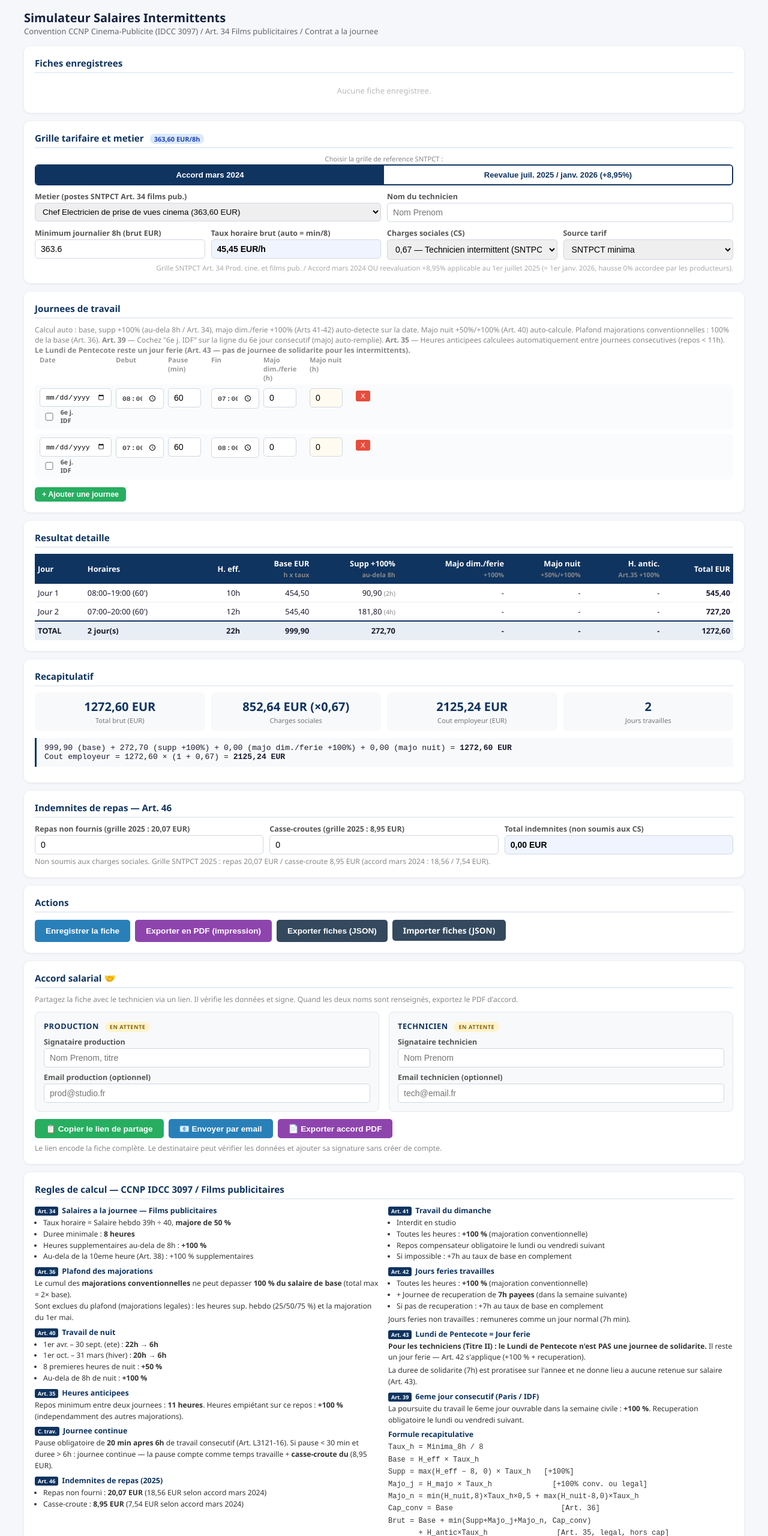
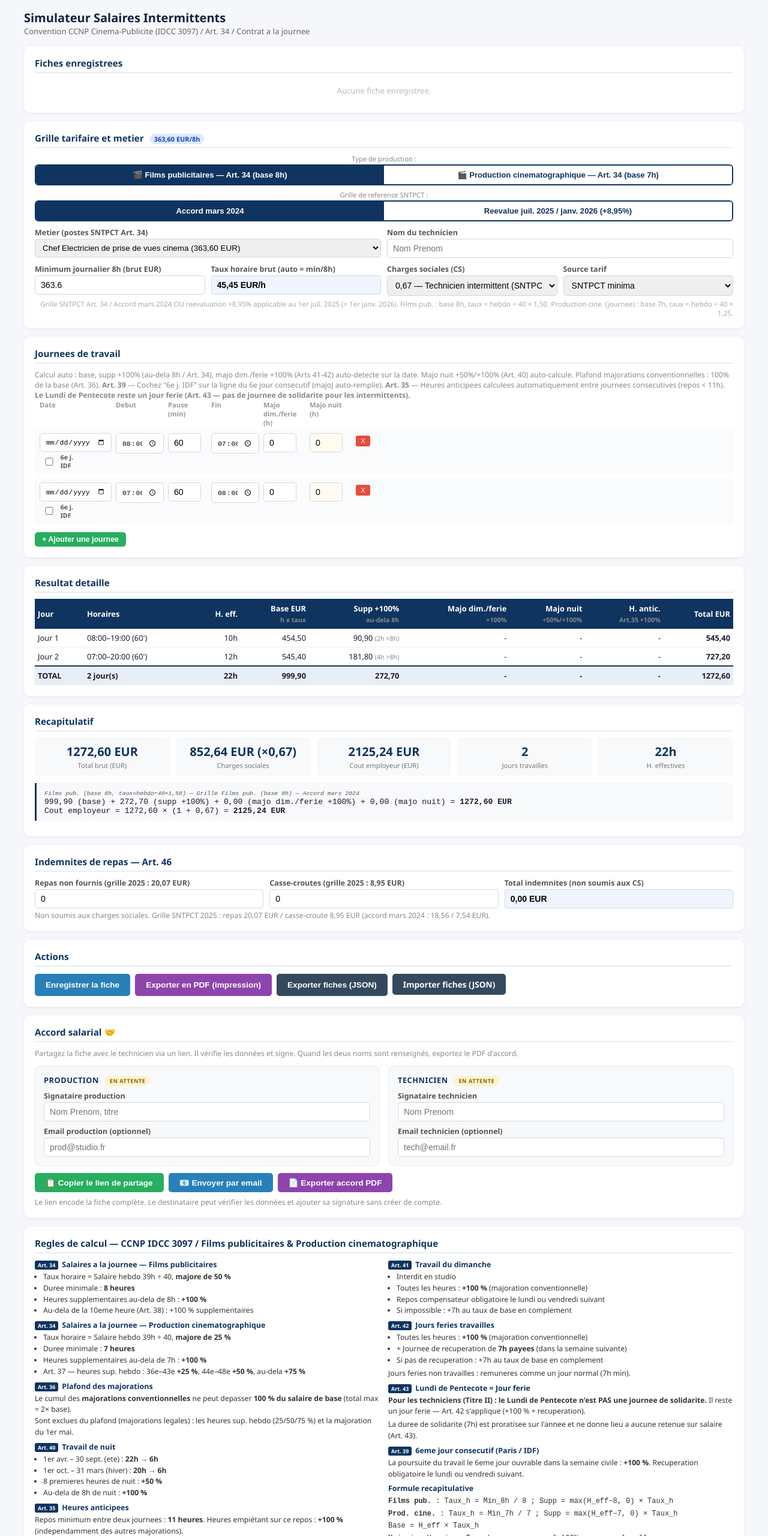
Before and after one commit to fclegoff/simulateur-salaires-ccnp, a plain HTML site: page index.html in a window 1280 px wide. Shown: the top 2560 px of the page at 60% size. Drawn offline with Linux system fonts and the light colour scheme; no server answers.

Commit message:
Lot 4 : extension convention cinéma — type de production + Art. 37
- Ajout toggle "Films publicitaires (base 8h)" / "Production cinématographique (base 7h)"
- Taux horaire dynamique : pub = minima ÷ 40 × 1,50 × 8h / cine = × 1,25 × 7h
- Grille cinéma calculée depuis la base hebdo SNTPCT (×35/48 par rapport à pub)
- calcDay() paramétré par baseH (7 ou 8) — heures sup. au-delà de la base
- Indicateur Art. 37 : total h. effectives affiché, alerte si >39h avec estimation supp.
- Labels dynamiques (badge, th-supp, daily-min, hourly-rate) selon le type actif
- save/load/hash : prodType inclus pour restauration fidèle des fiches
- Règles de calcul enrichies : Art. 34 prod. cine. + Art. 37 hebdo
- Version v4

Co-Authored-By: Claude Sonnet 4.5 <noreply@anthropic.com>

```diff
--- a/index.html
+++ b/index.html
@@ -135,7 +135,7 @@
 
   <div class="no-print">
     <h1>Simulateur Salaires Intermittents</h1>
-    <p class="sub">Convention CCNP Cinema-Publicite (IDCC 3097) / Art. 34 Films publicitaires / Contrat a la journee</p>
+    <p class="sub" id="app-sub">Convention CCNP Cinema-Publicite (IDCC 3097) / Art. 34 / Contrat a la journee</p>
   </div>
 
   <!-- FICHES ENREGISTREES -->
@@ -148,7 +148,13 @@
   <div class="card">
     <h2>Grille tarifaire et metier <span class="rate-badge" id="rate-badge">396,12 EUR/8h</span></h2>
 
-    <p class="grille-label no-print">Choisir la grille de reference SNTPCT :</p>
+    <p class="grille-label no-print">Type de production :</p>
+    <div class="grille-toggle no-print" id="type-toggle" style="margin-bottom:8px;">
+      <button id="btn-type-pub" class="active" onclick="setType('pub')">&#127916; Films publicitaires — Art. 34 (base 8h)</button>
+      <button id="btn-type-cine" onclick="setType('cine')">&#127916; Production cinematographique — Art. 34 (base 7h)</button>
+    </div>
+
+    <p class="grille-label no-print">Grille de reference SNTPCT :</p>
     <div class="grille-toggle no-print" id="grille-toggle">
       <button id="btn-grille-a" class="active" onclick="setGrille('a')">Accord mars 2024</button>
       <button id="btn-grille-b" onclick="setGrille('b')">Reevalue juil. 2025 / janv. 2026 (+8,95%)</button>
@@ -157,7 +163,7 @@
 
     <div class="grid2">
       <div>
-        <label>Metier (postes SNTPCT Art. 34 films pub.)</label>
+        <label id="metier-label-txt">Metier (postes SNTPCT Art. 34)</label>
         <select id="metier-select" class="metier-select no-print" onchange="onMetierChange()"></select>
         <div id="metier-print" style="display:none;font-weight:600;font-size:.9em;padding:4px 0;"></div>
       </div>
@@ -169,11 +175,11 @@
 
     <div class="grid4" style="margin-top:10px;">
       <div>
-        <label>Minimum journalier 8h (brut EUR)</label>
+        <label id="daily-min-label">Minimum journalier 8h (brut EUR)</label>
         <input type="number" id="daily-min" value="396.12" step="0.01" />
       </div>
       <div>
-        <label>Taux horaire brut (auto = min/8)</label>
+        <label id="hourly-rate-label">Taux horaire brut (auto = min/8h)</label>
         <input type="text" id="hourly-rate" readonly style="background:#f0f4ff;font-weight:700;" />
       </div>
       <div>
@@ -197,7 +203,8 @@
       </div>
     </div>
     <p class="src-info no-print">
-      Grille SNTPCT Art. 34 Prod. cine. et films pub. / Accord mars 2024 OU reevaluation +8,95% applicable au 1er juillet 2025 (= 1er janv. 2026, hausse 0% accordee par les producteurs).
+      Grille SNTPCT Art. 34 / Accord mars 2024 OU reevaluation +8,95% applicable au 1er juil. 2025 (= 1er janv. 2026).
+      Films pub. : base 8h, taux = hebdo &divide; 40 &times; 1,50. Production cine. (journee) : base 7h, taux = hebdo &divide; 40 &times; 1,25.
     </p>
   </div>
 
@@ -239,7 +246,7 @@
         <tr>
           <th>Jour</th><th>Horaires</th><th>H. eff.</th>
           <th>Base EUR<br><small>h x taux</small></th>
-          <th>Supp +100%<br><small>au-dela 8h</small></th>
+          <th id="th-supp-label">Supp +100%<br><small>au-dela 8h</small></th>
           <th>Majo dim./ferie<br><small>+100%</small></th>
           <th>Majo nuit<br><small>+50%/+100%</small></th>
           <th>H. antic.<br><small>Art.35 +100%</small></th>
@@ -253,12 +260,14 @@
   <!-- RECAP -->
   <div class="card">
     <h2>Recapitulatif</h2>
-    <div class="recap-grid">
+    <div class="recap-grid" style="grid-template-columns:repeat(5,1fr)">
       <div class="recap-box"><div class="val" id="r-brut">0</div><div class="lbl">Total brut (EUR)</div></div>
       <div class="recap-box"><div class="val" id="r-cs">0</div><div class="lbl">Charges sociales</div></div>
       <div class="recap-box"><div class="val" id="r-cout">0</div><div class="lbl">Cout employeur (EUR)</div></div>
       <div class="recap-box"><div class="val" id="r-jours">0</div><div class="lbl">Jours travailles</div></div>
+      <div class="recap-box" id="r-heures-box"><div class="val" id="r-heures">0h</div><div class="lbl" id="r-heures-lbl">H. effectives</div></div>
     </div>
+    <div id="art37-warn" style="display:none;margin-top:8px;background:#fff8f0;border-left:3px solid #e67e22;padding:7px 12px;border-radius:4px;font-size:.8em;"></div>
     <div id="usd-recap" style="display:none;margin-top:10px;background:#f0f7ff;border-radius:8px;padding:10px 14px;display:none;">
       <div style="display:flex;align-items:baseline;gap:16px;flex-wrap:wrap;">
         <div>
@@ -382,7 +391,7 @@
         <p style="font-size:.72em;color:#555;margin-top:14px;font-style:italic;border-top:1px solid #eee;padding-top:8px;">
           Les parties reconnaissent avoir v&eacute;rifi&eacute; les conditions salariales ci-dessus et les approuvent
           conform&eacute;ment &agrave; la Convention Collective Nationale de la Production Cin&eacute;matographique (CCNP IDCC 3097),
-          &agrave; l&apos;accord SNTPCT Art.&nbsp;34 Films publicitaires et &agrave; ses avenants en vigueur.
+          &agrave; l&apos;accord SNTPCT Art.&nbsp;34 et &agrave; ses avenants en vigueur.
         </p>
       </div>
     </div>
@@ -390,7 +399,7 @@
 
   <!-- ─── REGLES DE CALCUL (imprimables) ──────────────────────────────────── -->
   <div class="card rules-card">
-    <h2>Regles de calcul — CCNP IDCC 3097 / Films publicitaires</h2>
+    <h2>Regles de calcul — CCNP IDCC 3097 / Films publicitaires &amp; Production cinematographique</h2>
     <div class="rules-grid">
 
       <!-- Colonne gauche -->
@@ -406,6 +415,16 @@
         </div>
 
         <div class="rules-article">
+          <h3><span class="art-num">Art. 34</span> Salaires a la journee — Production cinematographique</h3>
+          <ul>
+            <li>Taux horaire = Salaire hebdo 39h &divide; 40, <b>majore de 25 %</b></li>
+            <li>Duree minimale : <b>7 heures</b></li>
+            <li>Heures supplementaires au-dela de 7h : <b>+100 %</b></li>
+            <li>Art. 37 — heures sup. hebdo : 36e&ndash;43e <b>+25 %</b>, 44e&ndash;48e <b>+50 %</b>, au-dela <b>+75 %</b></li>
+          </ul>
+        </div>
+
+        <div class="rules-article">
           <h3><span class="art-num">Art. 36</span> Plafond des majorations</h3>
           <p>Le cumul des <b>majorations conventionnelles</b> ne peut depasser <b>100 % du salaire de base</b> (total max = 2&times; base).</p>
           <p>Sont exclues du plafond (majorations legales) : les heures sup. hebdo (25/50/75 %) et la majoration du 1er mai.</p>
@@ -476,15 +495,16 @@
         <div class="rules-article">
           <h3>Formule recapitulative</h3>
           <p style="font-family:'Courier New',monospace;font-size:.75em;line-height:1.7;">
-            Taux_h = Minima_8h / 8<br>
+            <b>Films pub.</b> : Taux_h = Min_8h / 8 ; Supp = max(H_eff&minus;8, 0) &times; Taux_h<br>
+            <b>Prod. cine.</b> : Taux_h = Min_7h / 7 ; Supp = max(H_eff&minus;7, 0) &times; Taux_h<br>
             Base = H_eff &times; Taux_h<br>
-            Supp = max(H_eff &minus; 8, 0) &times; Taux_h &nbsp;&nbsp;[+100%]<br>
             Majo_j = H_majo &times; Taux_h &nbsp;&nbsp;&nbsp;&nbsp;&nbsp;&nbsp;&nbsp;&nbsp;&nbsp;&nbsp;&nbsp;&nbsp;&nbsp;[+100% conv. ou legal]<br>
             Majo_n = min(H_nuit,8)&times;Taux_h&times;0,5 + max(H_nuit-8,0)&times;Taux_h<br>
             Cap_conv = Base &nbsp;&nbsp;&nbsp;&nbsp;&nbsp;&nbsp;&nbsp;&nbsp;&nbsp;&nbsp;&nbsp;&nbsp;&nbsp;&nbsp;&nbsp;&nbsp;&nbsp;&nbsp;&nbsp;&nbsp;&nbsp;&nbsp;&nbsp;&nbsp;[Art. 36]<br>
             Brut = Base + min(Supp+Majo_j+Majo_n, Cap_conv)<br>
             &nbsp;&nbsp;&nbsp;&nbsp;&nbsp;&nbsp;&nbsp;+ H_antic&times;Taux_h &nbsp;&nbsp;&nbsp;&nbsp;&nbsp;&nbsp;&nbsp;&nbsp;&nbsp;&nbsp;&nbsp;&nbsp;&nbsp;&nbsp;&nbsp;[Art. 35, legal, hors cap]<br>
-            Cout = Brut &times; (1 + Taux_CS) + Indem_repas
+            Cout = Brut &times; (1 + Taux_CS) + Indem_repas<br>
+            Art. 37 hebdo : 36e-43e &times;+25%, 44e-48e &times;+50%, &gt;48e &times;+75%
           </p>
         </div>
       </div>
@@ -509,8 +529,8 @@
 
   <!-- FOOTER -->
   <div class="no-print" style="text-align:center;padding:18px 0 10px;font-size:.72em;color:#aaa;">
-    Simulateur Salaires CCNP (IDCC 3097) v3 — Soldats Films / 1618 Films — 2026<br>
-    Lot 2 : Art.35 H.anticipees, Art.39 6eme jour IDF, Art.46 indem. repas
+    Simulateur Salaires CCNP (IDCC 3097) v4 — Soldats Films / 1618 Films — 2026<br>
+    Films pub. (base 8h) + Production cinematographique (base 7h) / Art.35-36-37-39-40-41-42-43-46
   </div>
 </div>
 
@@ -656,6 +676,7 @@ const SECTIONS_ORDER = [
 ];
 
 let currentGrille = 'a';
+let currentProdType = 'pub'; // 'pub' | 'cine'
 let dayCount = 0;
 let fiches = [];
 let usdRate = null;
@@ -667,7 +688,39 @@ function fmtUSD(n){if(!usdRate)return '';return ' <small style="color:#888;font-
 function fmtUSDplain(n){if(!usdRate)return '';return '$'+(n*usdRate).toFixed(0);}
 function fmtH(h){const hh=Math.floor(h);const mm=Math.round((h-hh)*60);return hh+'h'+(mm>0?(mm<10?'0'+mm:mm):'');}
 function parseTime(s){const p=s.split(':');return parseInt(p[0])+parseInt(p[1])/60;}
-function grilleLabel(){return currentGrille==='b'?'Reevalue juil.2025/janv.2026 (+8,95%)':'Accord mars 2024';}
+function grilleLabel(){
+  const gl=currentGrille==='b'?'Reevalue juil.2025/janv.2026 (+8,95%)':'Accord mars 2024';
+  const art=currentProdType==='cine'?'Prod. cine. journee (base 7h)':'Films pub. (base 8h)';
+  return art+' — '+gl;
+}
+
+// Taux journalier selon type de production et grille
+// Films pub: pub_a ou pub_b (stored in METIERS)
+// Prod. cine. journee: pub_rate * 35/48 (meme base hebdo 39h, formule ÷40×1.25 × 7 vs ÷40×1.50 × 8)
+function getMetierRate(m){
+  const pubRate=currentGrille==='b'?m.b:m.a;
+  if(currentProdType==='pub') return pubRate;
+  return Math.round(pubRate*35/48*100)/100; // cine journee = pub × (7/8) × (1.25/1.50) = pub × 35/48
+}
+
+function getBaseH(){return currentProdType==='cine'?7:8;}
+
+function setType(t){
+  currentProdType=t;
+  document.getElementById('btn-type-pub').classList.toggle('active',t==='pub');
+  document.getElementById('btn-type-cine').classList.toggle('active',t==='cine');
+  // Mettre a jour les labels dynamiques
+  const bh=getBaseH();
+  const dlbl=document.getElementById('daily-min-label');
+  if(dlbl)dlbl.textContent='Minimum journalier '+bh+'h (brut EUR)';
+  const mlbl=document.getElementById('metier-label-txt');
+  if(mlbl)mlbl.textContent='Metier (postes SNTPCT Art. 34 '+(t==='cine'?'prod. cine.':'films pub.')+')';
+  const thSupp=document.getElementById('th-supp-label');
+  if(thSupp)thSupp.innerHTML='Supp +100%<br><small>au-dela '+bh+'h</small>';
+  const hlbl=document.getElementById('hourly-rate-label');
+  if(hlbl)hlbl.textContent='Taux horaire brut (auto = min/'+bh+'h)';
+  buildMetierSelect();
+}
 
 // ─── BUILD METIER SELECT ──────────────────────────────────────────────────────
 
@@ -680,9 +733,9 @@ function buildMetierSelect(){
     if(!items.length)continue;
     const og=document.createElement('optgroup');og.label=sec;
     for(const m of items){
-      const val=currentGrille==='b'?m.b:m.a;
+      const val=getMetierRate(m);
       const opt=document.createElement('option');
-      opt.value=JSON.stringify({f:m.f,a:m.a,b:m.b});
+      opt.value=JSON.stringify({f:m.f,a:m.a,b:m.b}); // toujours stocker les taux pub pour recomputer
       opt.textContent=m.f+' ('+fmt(val)+' EUR)';
       og.appendChild(opt);
     }
@@ -712,7 +765,7 @@ function onMetierChange(){
   } else {
     try{
       const m=JSON.parse(raw);
-      const val=currentGrille==='b'?m.b:m.a;
+      const val=getMetierRate(m);
       document.getElementById('daily-min').value=val;
       document.getElementById('rate-source').value='sntpct';
     }catch(e){}
@@ -728,7 +781,8 @@ function getMetierLabel(){
 
 function updateBadge(){
   const v=parseFloat(document.getElementById('daily-min').value)||0;
-  document.getElementById('rate-badge').textContent=fmt(v)+' EUR/8h';
+  const bh=getBaseH();
+  document.getElementById('rate-badge').textContent=fmt(v)+' EUR/'+bh+'h';
 }
 
 // ─── JOURS FERIES (France metropolitaine) ────────────────────────────────────
@@ -1004,7 +1058,8 @@ function getDaysData(){
 
 // ─── CALC ─────────────────────────────────────────────────────────────────────
 
-function calcDay(d, tauxH){
+function calcDay(d, tauxH, baseH){
+  baseH=baseH||8; // 8h pour films pub, 7h pour prod. cine. journee
   const s=parseTime(d.start), eRaw=parseTime(d.end);
   const e=(eRaw<=s)?eRaw+24:eRaw;
   const durationH=e-s; // duree brute (avant deduction pause)
@@ -1015,8 +1070,8 @@ function calcDay(d, tauxH){
   const hEff=Math.max(durationH-pause,0);
   const base=hEff*tauxH;
 
-  // Heures supplementaires au-dela de 8h : +100% (Art. 34 films pub.)
-  const s100h=Math.max(hEff-8,0);
+  // Heures supplementaires au-dela de la base (8h films pub / 7h prod. cine.) : +100%
+  const s100h=Math.max(hEff-baseH,0);
   const s100=s100h*tauxH;
 
   // Majoration dim./ferie : +100% sur les heures saisies (Arts 41-42)
@@ -1052,8 +1107,14 @@ function calcDay(d, tauxH){
 
 function recalc(){
   const dm=parseFloat(document.getElementById('daily-min').value)||0;
-  const tauxH=dm/8;
+  const baseH=getBaseH();
+  const tauxH=dm/baseH;
   document.getElementById('hourly-rate').value=fmt(tauxH)+' EUR/h';
+  // Mettre a jour les labels
+  const dlbl=document.getElementById('daily-min-label');
+  if(dlbl)dlbl.textContent='Minimum journalier '+baseH+'h (brut EUR)';
+  const thSupp=document.getElementById('th-supp-label');
+  if(thSupp)thSupp.innerHTML='Supp +100%<br><small>au-dela '+baseH+'h</small>';
   updateBadge();
   const csRate=parseFloat(document.getElementById('cs-rate').value)||0;
   const tbody=document.getElementById('result-body');
@@ -1065,7 +1126,7 @@ function recalc(){
 
   for(let di=0;di<daysData.length;di++){
     const d=daysData[di];
-    const r=calcDay(d,tauxH);nbJ++;
+    const r=calcDay(d,tauxH,baseH);nbJ++;
     const haH=haByDay[di]; // heures anticipees (legal, hors plafond)
     const haMnt=haH*tauxH; // montant +100% legal
     const totalJour=r.total+haMnt;
@@ -1104,7 +1165,7 @@ function recalc(){
       <td>${d.start}–${d.end} (${d.pause}')${r.isJC?' <small style="color:#856404">J.cont.</small>':''}</td>
       <td>${fmtH(r.hEff)}</td>
       <td>${fmt(r.base)}</td>
-      <td>${r.s100h>0?fmt(r.s100)+' <small>('+fmtH(r.s100h)+')</small>':'-'}</td>
+      <td>${r.s100h>0?fmt(r.s100)+' <small>('+fmtH(r.s100h)+' >'+baseH+'h)</small>':'-'}</td>
       <td>${mjDetail}</td>
       <td>${mnDetail}</td>
       <td>${haDetail}</td>
@@ -1144,6 +1205,31 @@ function recalc(){
   document.getElementById('r-cs').textContent=fmtE(cs)+' (×'+fmt(csRate)+')';
   document.getElementById('r-cout').textContent=fmtE(cout);
   document.getElementById('r-jours').textContent=nbJ;
+  // Heures effectives et indicateur Art. 37
+  const rHeuresEl=document.getElementById('r-heures');
+  if(rHeuresEl)rHeuresEl.textContent=fmtH(T.hEff);
+  const rHeuresLblEl=document.getElementById('r-heures-lbl');
+  if(rHeuresLblEl)rHeuresLblEl.textContent=T.hEff>39?'H. eff. ⚠️ >39h':'H. effectives';
+  if(rHeuresEl)rHeuresEl.style.color=T.hEff>39?'#c0392b':'#0f3460';
+  // Art. 37 : avertissement si > 39h (seuil semaine de reference)
+  const art37El=document.getElementById('art37-warn');
+  if(art37El){
+    if(T.hEff>39&&nbJ>0){
+      const ot25h=Math.max(Math.min(T.hEff,43)-35,0);
+      const ot50h=Math.max(Math.min(T.hEff,48)-43,0);
+      const ot75h=Math.max(T.hEff-48,0);
+      const otEst=(ot25h*0.25+ot50h*0.5+ot75h*0.75)*tauxH;
+      let art37Txt=`&#9888;&nbsp;<b>Art. 37 — ${fmtH(T.hEff)} effectives sur la periode :</b> seuil hebdo 39h depasse.`;
+      if(ot25h>0)art37Txt+=` ${fmtH(ot25h)}h &times;+25%`;
+      if(ot50h>0)art37Txt+=`, ${fmtH(ot50h)}h &times;+50%`;
+      if(ot75h>0)art37Txt+=`, ${fmtH(ot75h)}h &times;+75%`;
+      art37Txt+=` &asymp; <b>+${fmt(otEst)} EUR</b> supp. hebdo (si une seule semaine — a regulariser si reparti sur plusieurs semaines).`;
+      art37El.innerHTML=art37Txt;
+      art37El.style.display='block';
+    } else {
+      art37El.style.display='none';
+    }
+  }
   // Conversion USD
   const usdRecap=document.getElementById('usd-recap');
   if(usdRate&&usdRecap){
@@ -1152,7 +1238,8 @@ function recalc(){
     document.getElementById('r-cout-usd').textContent=fmtUSDplain(cout);
   }
 
-  let fHtml='';
+  const typeLbl=currentProdType==='cine'?'Prod. cine. journee (base 7h, taux=hebdo÷40×1,25)':'Films pub. (base 8h, taux=hebdo÷40×1,50)';
+  let fHtml=`<span style="font-size:.75em;color:#555;font-style:italic">${typeLbl} — Grille ${grilleLabel()}</span><br>`;
   if(T.nbJC>0)fHtml+=`<span style="background:#fff3cd;color:#856404;font-size:.82em;padding:2px 7px;border-radius:4px;font-weight:600;display:inline-block;margin-bottom:6px;">&#128992; ${T.nbJC} journee${T.nbJC>1?'s':''} continue${T.nbJC>1?'s':''} — pause comptee comme temps travaille</span><br>`;
   fHtml+=`${fmt(T.base)} (base) + ${fmt(T.s100)} (supp +100%) + ${fmt(T.mj)} (majo dim./ferie +100%) + ${fmt(T.mn)} (majo nuit)`;
   if(T.ha>0)fHtml+=` + <span class="ha-warn">${fmt(T.ha)} (Art.35 H.anticipees +100%)</span>`;
@@ -1175,6 +1262,7 @@ function saveFiche(){
     id:Date.now(),name,metier:getMetierLabel(),
     metierIndex:document.getElementById('metier-select').selectedIndex,
     grille:currentGrille,
+    prodType:currentProdType,
     dailyMin:parseFloat(document.getElementById('daily-min').value)||0,
     csRate:document.getElementById('cs-rate').value,
     rateSource:document.getElementById('rate-source').value,
@@ -1194,6 +1282,7 @@ function saveFiche(){
 
 function loadFiche(id){
   const f=fiches.find(x=>x.id===id);if(!f)return;
+  if(f.prodType&&f.prodType!==currentProdType)setType(f.prodType);
   if(f.grille&&f.grille!==currentGrille)setGrille(f.grille);
   document.getElementById('tech-name').value=f.name;
   document.getElementById('daily-min').value=f.dailyMin;
@@ -1219,8 +1308,9 @@ function renderFiches(){
   let h='';
   for(const f of fiches){
     const gl=f.grille==='b'?'07/2025':'03/2024';
+    const pt=f.prodType==='cine'?'Cine.7h':'Pub.8h';
     h+=`<div class="fiche-item">
-      <div><span class="fname">${f.name}</span><br><span class="fdetail">${f.metier} [${gl}]</span></div>
+      <div><span class="fname">${f.name}</span><br><span class="fdetail">${f.metier} [${pt} / ${gl}]</span></div>
       <div class="fdetail">${fmt(f.dailyMin||0)} EUR/8h</div>
       <div class="fdetail">${f.days?f.days.length:0} jour(s)</div>
       <div class="ftotal">${f.totalBrut||'-'}</div>
@@ -1316,6 +1406,7 @@ function getAccordData(){
     techName:document.getElementById('tech-name').value||'',
     metierIndex:document.getElementById('metier-select').selectedIndex,
     grille:currentGrille,
+    prodType:currentProdType,
     dailyMin:parseFloat(document.getElementById('daily-min').value)||0,
     csRate:document.getElementById('cs-rate').value,
     rateSource:document.getElementById('rate-source').value,
@@ -1375,6 +1466,7 @@ function loadFromHash(){
   try{
     const encoded=hash.slice(7);
     const data=JSON.parse(decodeURIComponent(escape(atob(encoded))));
+    if(data.prodType&&data.prodType!==currentProdType)setType(data.prodType);
     if(data.grille&&data.grille!==currentGrille)setGrille(data.grille);
     if(data.techName)document.getElementById('tech-name').value=data.techName;
     if(data.dailyMin)document.getElementById('daily-min').value=data.dailyMin;
```
